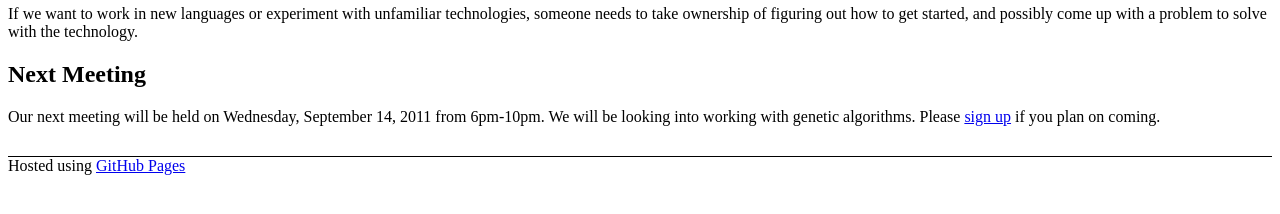
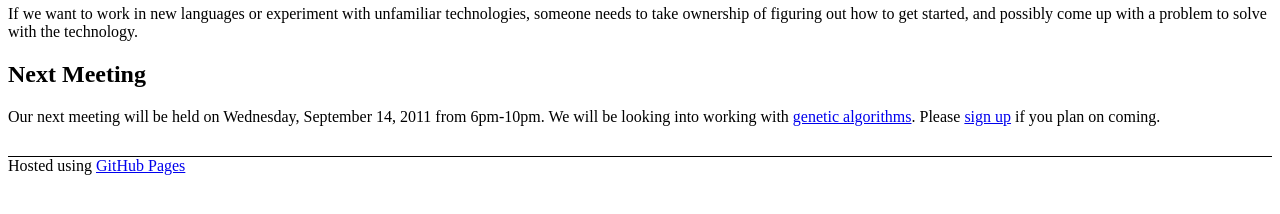
Before and after one commit to austincodedojo/austincodedojo.github.com, a Jekyll site: the page built from _posts/2011-08-31-Meeting-Notes-August-31-2011.md, in a window 1280 px wide. Shown: the part 568-782 px from the top of the page. Built offline with Jekyll 4.4.1, drawn with Linux system fonts in a browser that asks for light colours; comment, search, counter and statistics services are not loaded; some of the changed lines change nothing that is shown.

Commit message:
Add link to GA tutorial

```diff
--- a/_posts/2011-08-31-Meeting-Notes-August-31-2011.md
+++ b/_posts/2011-08-31-Meeting-Notes-August-31-2011.md
@@ -44,8 +44,9 @@ Next Meeting
 ------------
 
 Our next meeting will be held on Wednesday, September 14, 2011 from 6pm-10pm. We
-will be looking into working with genetic algorithms. Please [sign up][2] if you
+will be looking into working with [genetic algorithms][2]. Please [sign up][3] if you
 plan on coming.
 
 [1]: http://github.com/austincodedojo/meeting-code-2011-08-31 "The code from the August 31, 2011 meeting"
-[2]: http://austincodedojo-2011-09-14.eventbrite.com "Sign up for the 9/14/2011 Code Dojo!"
+[2]: http://www.ai-junkie.com/ga/intro/gat1.html "Genetic Algorithms ins Plain English"
+[3]: http://austincodedojo-2011-09-14.eventbrite.com "Sign up for the 9/14/2011 Code Dojo!"
```
